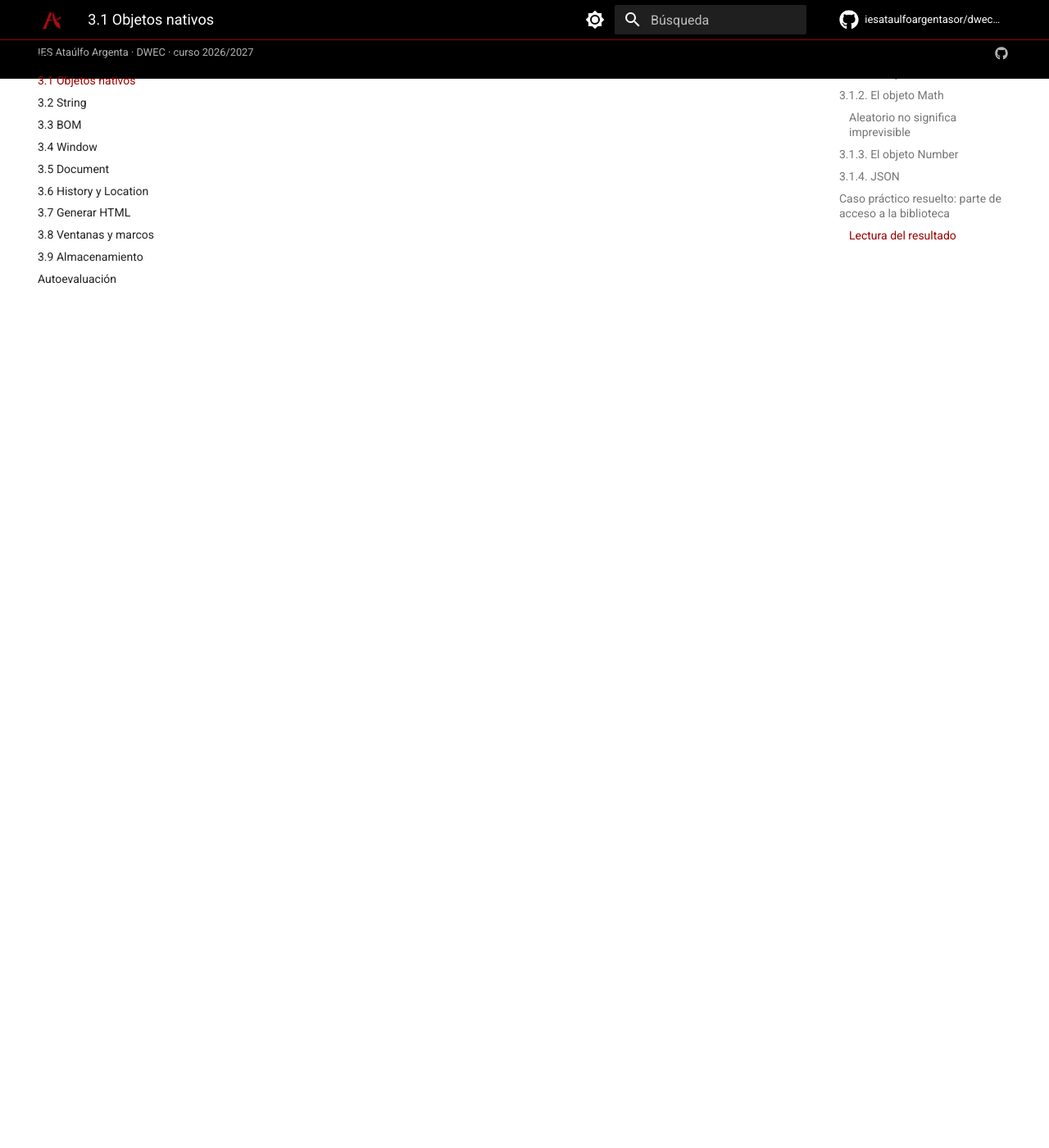
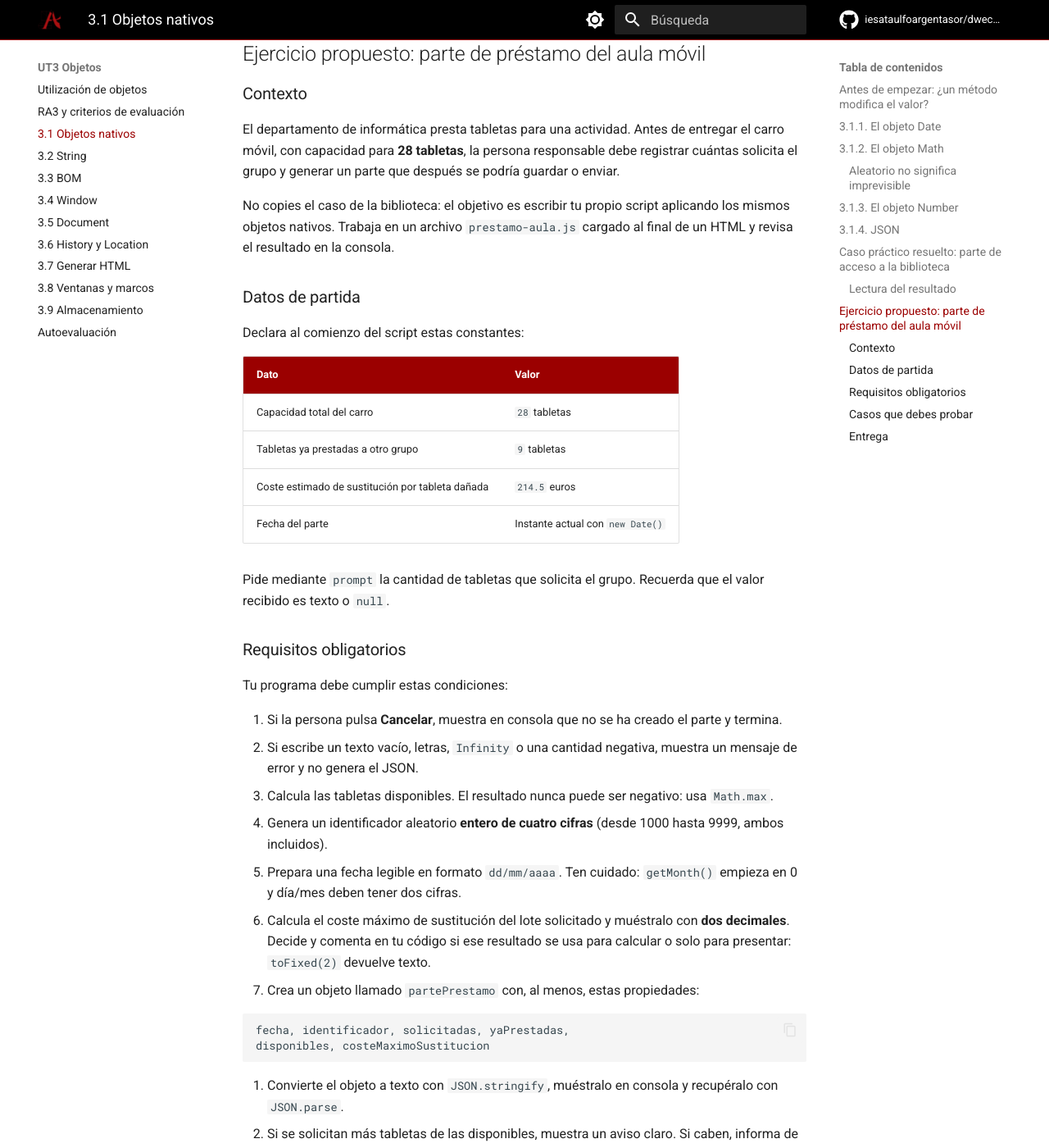
Before and after one commit to iesataulfoargentasor/dwec_2026_2027, an MkDocs documentation site: the page built from docs/ut3/objetos-nativos.md, in a window 1280 px wide and 1400 px high, scrolled down 9702 px. Shown: the whole window at 82% size. Built offline with MkDocs 1.6.1 and Material for MkDocs 9.7.7, drawn with Linux system fonts in a browser that asks for light colours; comment, search, counter and statistics services are not loaded; some of the changed text lies outside the part shown.

Commit message:
Añadir ejercicio autónomo de objetos nativos en UT3.
Co-authored-by: Cursor <cursoragent@cursor.com>

````diff
--- a/docs/ut3/objetos-nativos.md
+++ b/docs/ut3/objetos-nativos.md
@@ -372,3 +372,72 @@ if (bruto === null) {
 - `JSON.stringify` produce el texto que se podría guardar o enviar. `JSON.parse` crea otro objeto con los mismos datos; por eso `copiaParte.turno` funciona.
 
 Prueba el script con `12`, con `hola`, con un texto vacío y pulsando Cancelar. Cada entrada sigue una rama distinta del `if`; comprobar esos casos forma parte de terminar el ejercicio.
+
+## Ejercicio propuesto: parte de préstamo del aula móvil
+
+### Contexto
+
+El departamento de informática presta tabletas para una actividad. Antes de entregar el carro móvil, con capacidad para **28 tabletas**, la persona responsable debe registrar cuántas solicita el grupo y generar un parte que después se podría guardar o enviar.
+
+No copies el caso de la biblioteca: el objetivo es escribir tu propio script aplicando los mismos objetos nativos. Trabaja en un archivo `prestamo-aula.js` cargado al final de un HTML y revisa el resultado en la consola.
+
+### Datos de partida
+
+Declara al comienzo del script estas constantes:
+
+| Dato | Valor |
+| --- | --- |
+| Capacidad total del carro | `28` tabletas |
+| Tabletas ya prestadas a otro grupo | `9` tabletas |
+| Coste estimado de sustitución por tableta dañada | `214.5` euros |
+| Fecha del parte | Instante actual con `new Date()` |
+
+Pide mediante `prompt` la cantidad de tabletas que solicita el grupo. Recuerda que el valor recibido es texto o `null`.
+
+### Requisitos obligatorios
+
+Tu programa debe cumplir estas condiciones:
+
+1. Si la persona pulsa **Cancelar**, muestra en consola que no se ha creado el parte y termina.
+2. Si escribe un texto vacío, letras, `Infinity` o una cantidad negativa, muestra un mensaje de error y no genera el JSON.
+3. Calcula las tabletas disponibles. El resultado nunca puede ser negativo: usa `Math.max`.
+4. Genera un identificador aleatorio **entero de cuatro cifras** (desde 1000 hasta 9999, ambos incluidos).
+5. Prepara una fecha legible en formato `dd/mm/aaaa`. Ten cuidado: `getMonth()` empieza en 0 y día/mes deben tener dos cifras.
+6. Calcula el coste máximo de sustitución del lote solicitado y muéstralo con **dos decimales**. Decide y comenta en tu código si ese resultado se usa para calcular o solo para presentar: `toFixed(2)` devuelve texto.
+7. Crea un objeto llamado `partePrestamo` con, al menos, estas propiedades:
+
+   ```text
+   fecha, identificador, solicitadas, yaPrestadas,
+   disponibles, costeMaximoSustitucion
+   ```
+
+8. Convierte el objeto a texto con `JSON.stringify`, muéstralo en consola y recupéralo con `JSON.parse`.
+9. Si se solicitan más tabletas de las disponibles, muestra un aviso claro. Si caben, informa de que el préstamo puede prepararse.
+
+!!! warning "Límites del ejercicio"
+    No uses funciones de usuario, arrays, bucles, DOM, eventos, `localStorage` ni `alert`. Solo necesitas variables, condiciones de la UT2 y `Date`, `Math`, `Number`, `String` y `JSON` de este apartado.
+
+### Casos que debes probar
+
+Antes de entregar, realiza estas pruebas y conserva en un comentario del archivo qué ocurrió en cada una:
+
+| Entrada en `prompt` | Resultado que debe observarse |
+| --- | --- |
+| `6` | Se genera un JSON; hay 19 tabletas disponibles y el préstamo cabe |
+| `25` | Se genera un JSON, pero aparece un aviso: no caben todas |
+| `hola` | Error de número no válido; no se genera JSON |
+| `-3` | Error de cantidad negativa; no se genera JSON |
+| Cadena vacía | Error; no se genera JSON |
+| Cancelar | Mensaje de cancelación; no se genera JSON |
+
+### Entrega
+
+Entrega el archivo `prestamo-aula.js` y una captura de consola con el caso válido `6`. En la captura deben verse:
+
+- la fecha legible;
+- el identificador de cuatro cifras;
+- el objeto JavaScript;
+- el texto JSON;
+- una propiedad leída desde el objeto recuperado con `JSON.parse`.
+
+La corrección valora que valides antes de crear el parte, que no confundas texto y número, que el identificador esté dentro del intervalo solicitado y que el JSON sea el resultado de `JSON.stringify`, no una cadena escrita a mano.
````
